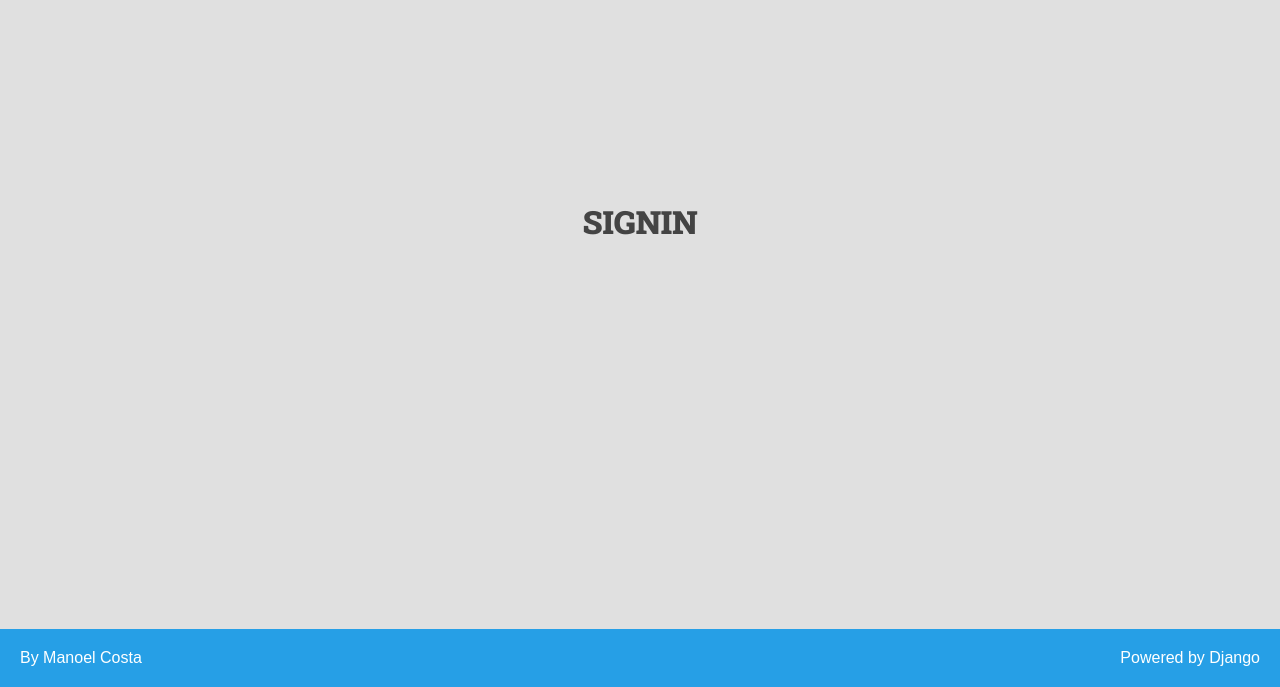
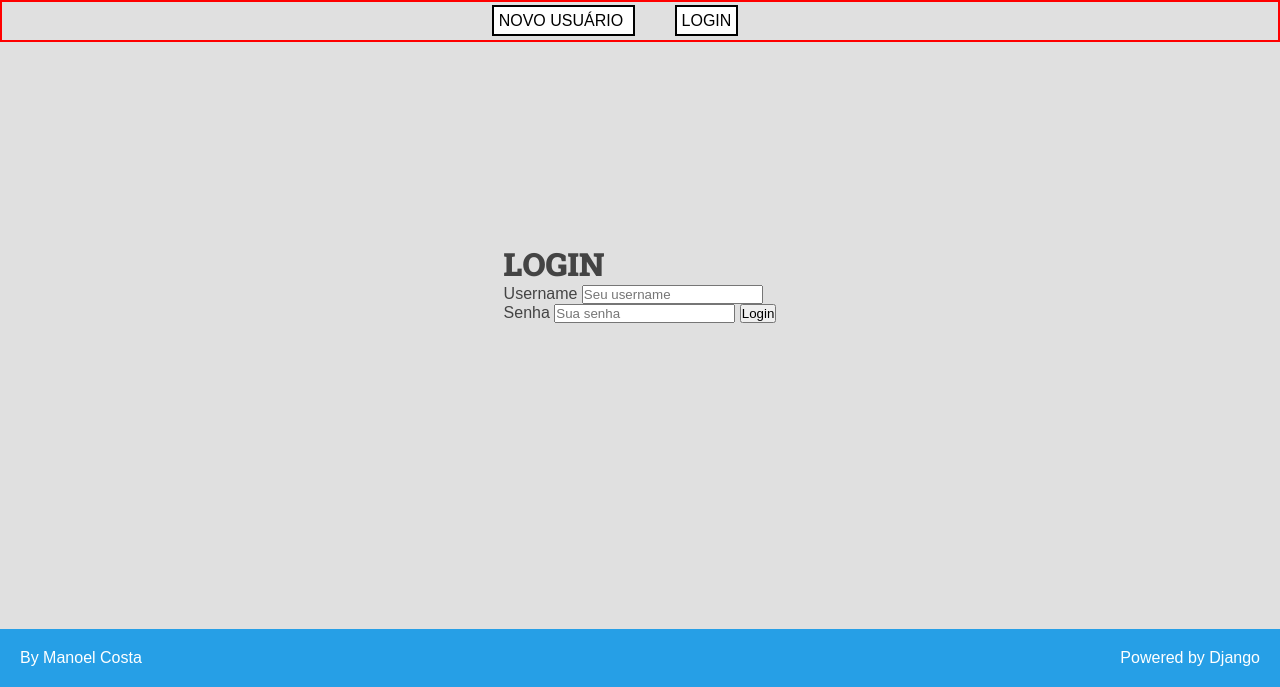
Before and after one commit to MnFCosta/projetoGAFF, a Django app: page /signin in a window 1280 px wide. Shown: the part 113-800 px from the top of the page. Run offline with Django 4.2, Linux system fonts and the light colour scheme.

Commit message:
adicionando sistema de registro,login e logout

```diff
--- a/base_templates/global/base.html
+++ b/base_templates/global/base.html
@@ -8,6 +8,7 @@
 
 <body>
     {% include 'teste/partials/header.html'%}
+    {% include 'login/partials/buttons.html'%}
     {% include 'teste/partials/messages.html' %}
     {% comment %} {% include 'recipes/partials/_searchbar.html'%} {% endcomment %}
 
--- a/login/templates/login/pages/register.html
+++ b/login/templates/login/pages/register.html
@@ -7,7 +7,7 @@
         <div class="no-content-container">
 
             <h1>CRIE SUA CONTA</h1>
-            <form action="" method='post'>
+            <form action="/register" method='post'>
                 {% csrf_token %}
                 <label for="">Username</label>
                 <input type="text" id="username" name='username' placeholder='Seu username' Required>
--- a/login/templates/login/pages/signin.html
+++ b/login/templates/login/pages/signin.html
@@ -5,7 +5,17 @@
         {% comment %} {%include 'recipes/partials/_recipes.html'%} {% endcomment %}
     {% empty %}
         <div class="no-content-container">
-            <h1>SIGNIN</h1>
+
+            <h1>LOGIN</h1>
+            <form action="/signin" method='post'>
+                {% csrf_token %}
+                <label for="">Username</label>
+                <input type="text" id="username" name='username' placeholder='Seu username' Required>
+                <br>
+                <label for="">Senha</label>
+                <input type="password" id="password" name='password' placeholder='Sua senha' Required>
+                <button type = 'submit'>Login</button>
+            </form>
         </div>
     {% endfor %}
 </div>
--- /dev/null
+++ b/login/templates/login/partials/buttons.html
@@ -0,0 +1,7 @@
+<div class="button-container">
+    <a class="generic-button" href="{% url 'login:register' %}"> NOVO USUÁRIO </a>
+    <a class="generic-button" href="{% url 'login:signin' %}"> LOGIN </a>
+    {% if user.is_authenticated %}
+        <a class="generic-button" href="{% url 'login:signout' %}"> LOGOUT </a>
+    {% endif %}
+</div>
--- a/login/urls.py
+++ b/login/urls.py
@@ -6,7 +6,7 @@ from login import views
 app_name = 'login'
 
 urlpatterns = [
-    path('login', views.login, name="login"),
+    path('login', views.log, name="login"),
     path('register', views.register, name="register"),
     path('signin', views.signin, name="signin"),
     path('signout', views.signout, name="signout"),
--- a/login/views.py
+++ b/login/views.py
@@ -2,12 +2,31 @@ from django.http import HttpResponse
 from django.shortcuts import redirect, render
 from django.contrib.auth.models import User
 from django.contrib import messages
+from django.contrib.auth import authenticate, login, logout
 
 # Create your views here.
-def login(request):
+def log(request):
     return render(request, "login/pages/login.html")
 
 def signin(request):
+    if request.method == "POST":
+        username = request.POST.get("username")
+        password = request.POST.get("password")
+
+        user = authenticate(username=username, password=password)
+
+        if user is not None:
+            login(request, user)
+            fname = user.first_name
+            lname = user.last_name
+            return render(request, 'teste/pages/home.html', context={
+                'fname': fname.upper(),
+                'lname': lname.upper(),
+            })
+        else:
+            messages.error(request, "Usuário ou senha incorretos!")
+            return redirect("login:signin")
+
     return render(request, "login/pages/signin.html")
 
 def register(request):
@@ -32,4 +51,5 @@ def register(request):
     return render(request, "login/pages/register.html")
 
 def signout(request):
-    pass
+    logout(request)
+    return redirect('login:signin')
--- a/teste/views.py
+++ b/teste/views.py
@@ -2,5 +2,7 @@ from django.shortcuts import render
 
 # Create your views here.
 
+
 def view(request):
+
     return render(request, 'teste/pages/home.html')
```
Also changed, not shown: login/templates/login/pages/login.html (+1 -6 lines), teste/templates/teste/pages/home.html (+4 -5 lines).
